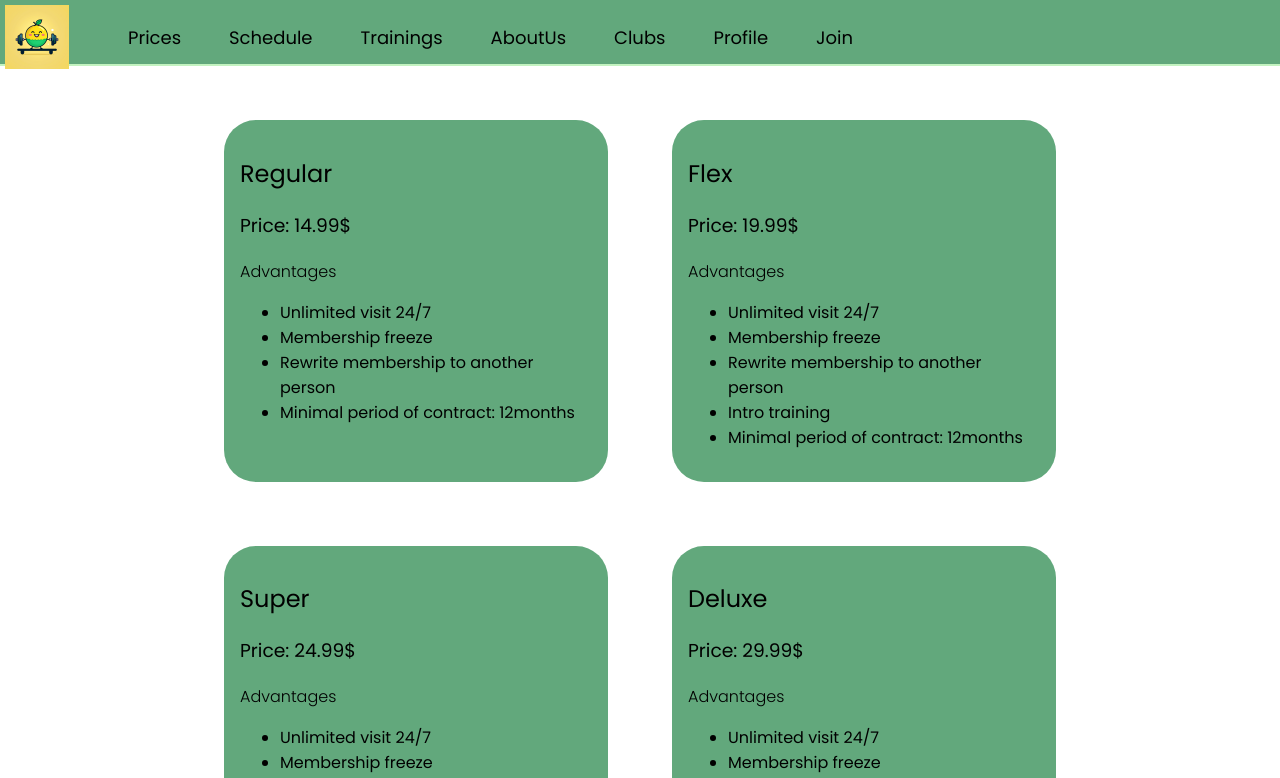
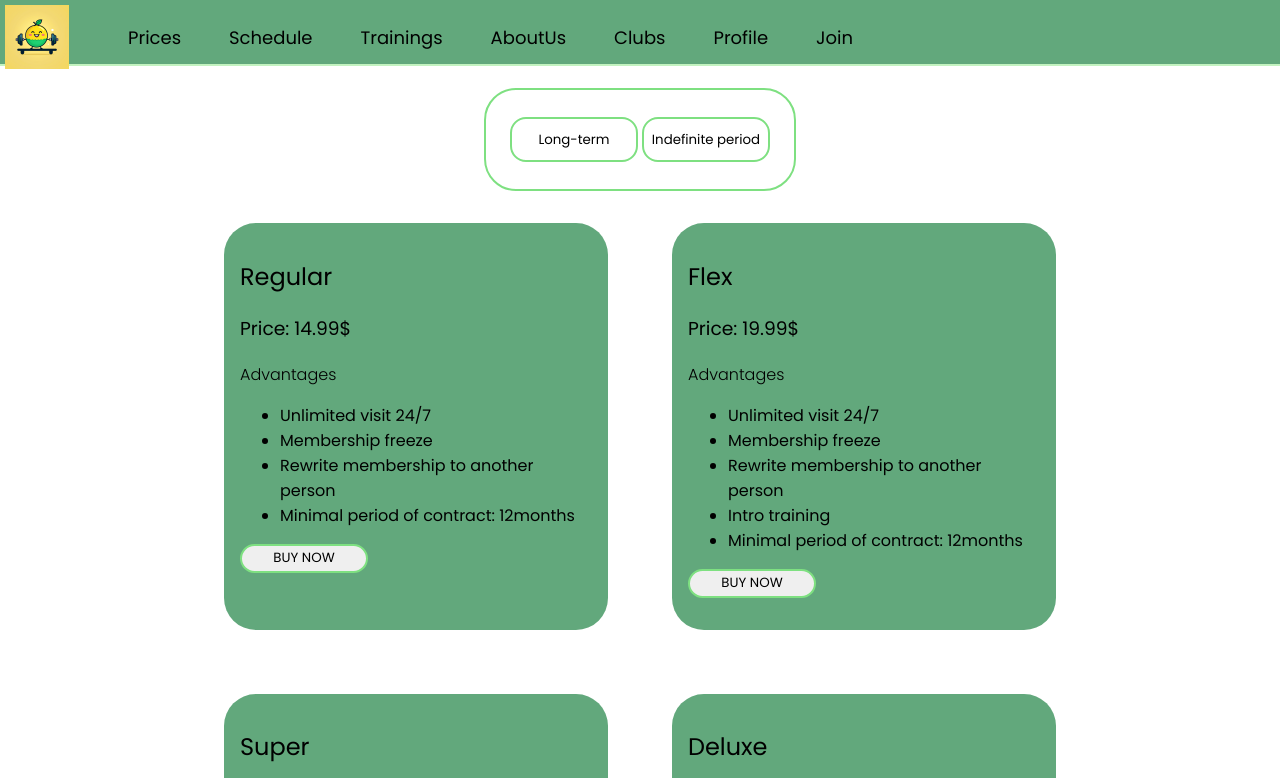
Before and after one commit to 21DP2MLejn/TrenezieruZale, a Vue app in the folder frontend/CitronZale/: page /prices in a window 1280 px wide. Shown: the top 778 px of the page. Built offline with nearby package versions, Linux system fonts and the light colour scheme.

Commit message:
prices update

```diff
--- a/frontend/CitronZale/src/views/Prices.vue
+++ b/frontend/CitronZale/src/views/Prices.vue
@@ -3,8 +3,12 @@
     <div>
         <NavBar />
     </div>
+    <div class="select-period">
+        <button id="longterm period" @click="changeColor('longterm')">Long-term</button>
+        <button id="indefinite period" @click="changeColor('indefinite')">Indefinite period</button>
+    </div>
     <div class="prices-container">
-        <div class="card regular">
+        <div class="card regular" id="regularsub">
             <h2>Regular</h2>
             <h3>Price: 14.99$</h3>
             <p>Advantages</p>
@@ -14,8 +18,9 @@
                 <li>Rewrite membership to another person</li>
                 <li>Minimal period of contract: 12months</li>
             </ul>
+            <button id="buyregular">BUY NOW</button>
         </div>
-        <div class="card flex">
+        <div class="card flex" id="flexsub">
             <h2>Flex</h2>
             <h3>Price: 19.99$</h3>
             <p>Advantages</p>
@@ -26,9 +31,9 @@
                 <li>Intro training</li>
                 <li>Minimal period of contract: 12months</li>
             </ul>
-
+            <button id="buyflex">BUY NOW</button>
         </div>
-        <div class="card super">
+        <div class="card super" id="supersub">
             <h2>Super</h2>
             <h3>Price: 24.99$</h3>
             <p>Advantages</p>
@@ -41,8 +46,9 @@
                 <li>Sauna</li>
                 <li>Unlimited period of contract</li>
             </ul>
+            <button id="buysuper">BUY NOW</button>
         </div>
-        <div class="card deluxe">
+        <div class="card deluxe" id="deluxesub">
             <h2>Deluxe</h2>
             <h3>Price: 29.99$</h3>
             <p>Advantages</p>
@@ -57,6 +63,7 @@
                 <li>Water refill every 20 minutes</li>
                 <li>Unlimited period of contract</li>
             </ul>
+            <button id="buydeluxe">BUY NOW</button>
         </div>
     </div>
     <div class="trial">
@@ -69,15 +76,80 @@
 import NavBar from '../components/NavBar.vue';
 import FreeTrial from '../components/FreeTrial.vue';
 export default {
-    components:{
+  components:{
     NavBar,
     FreeTrial,
-},
-}
+  },
+  methods: {
+    changeColor(buttonClicked) {
+      var longtermButton = document.getElementById('longterm period');
+      var indefiniteButton = document.getElementById('indefinite period');
+      var regulersub = document.getElementById('regularsub');
+      var flexsub = document.getElementById('flexsub');
+      var supersub = document.getElementById('supersub');
+      var deluxesub = document.getElementById('deluxesub');
+
+      if (buttonClicked === 'longterm') {
+        longtermButton.style.backgroundColor = 'var(--ShinyShamrock)';
+        longtermButton.style.color = 'black';
+        indefiniteButton.style.backgroundColor = '';
+        indefiniteButton.style.color = '';
+        regulersub.style.display = 'block';
+        flexsub.style.display = 'block';
+        supersub.style.display = 'block';
+        deluxesub.style.display = 'block';
+
+      } else if (buttonClicked === 'indefinite') {
+        indefiniteButton.style.backgroundColor = 'var(--ShinyShamrock)';
+        indefiniteButton.style.color = 'black';
+        longtermButton.style.backgroundColor = '';
+        longtermButton.style.color = '';
+        regulersub.style.display = 'none';
+        flexsub.style.display = 'none';
+
+      }
+    }
+  }
+};
 </script>
 
 <style scoped>
 
+
+.select-period{
+    display: flex;
+    align-items: center;
+    justify-content: center;
+    border: 0.15rem solid var(--PastelGreen);
+    border-radius: 32px;
+    padding: 1.1rem;
+    width: 17rem;
+    background-color: transparent;
+    position: relative;
+    top: 5rem;
+    margin: 0 auto;
+    height: 4rem;
+}
+
+.select-period button{
+    height: 2.8rem;
+    margin: 2px;
+    background-color: transparent;
+}
+
+
+button{
+    width: 8rem;
+    height: 1.8rem;
+    border-radius: 1rem;
+    border: 0.15rem solid var(--PastelGreen);
+    margin-bottom: 1rem;
+    transition: 0.3s ease-in-out;
+}
+
+button:hover{
+    transform: scale(1.05);
+}
   .prices-container {
     display: flex;
     align-content: center;
```
